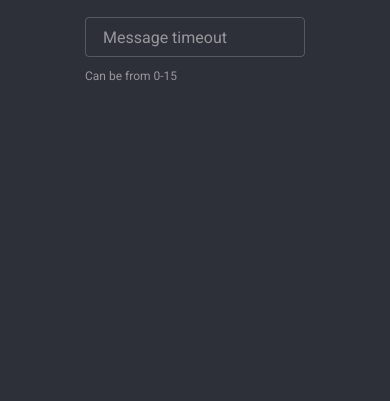
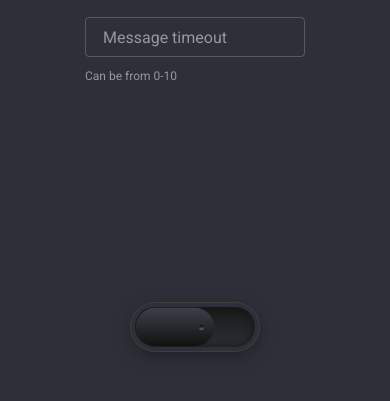
Before and after one commit to MartinaVukanovic/Rating-app-client, a Vue app: page /settings in a window 390 px wide. Shown: the part 366-767 px from the top of the page. Built offline with nearby package versions, Linux system fonts and the light colour scheme; no server answers; what vue-chartkick would draw is missing.

Commit message:
dark light theme, toggle switch

```diff
--- a/src/App.vue
+++ b/src/App.vue
@@ -24,6 +24,8 @@ export default {
   },
   mounted() {
     this.settingsGet();
+    const localTheme = localStorage.getItem('theme');
+    document.documentElement.setAttribute('data-theme', localTheme);
   },
 };
 </script>
@@ -47,18 +49,27 @@ export default {
   --settings-text: rgba(255, 255, 255, 0.5);
   --settings-text-light: rgba(255, 255, 255, 0.7);
   --settings-border: rgba(255, 255, 255, 0.2);
+  --calendar: #2d3038;
+  --calendar-header: rgb(0, 107, 245, 0.8);
+  --calendar-month: white;
+  --calendar-end: #006bf5;
+  --calendar-text-color: white;
+  --background-black-calendar: var(--background-black);
 }
-:root.dark-theme {
-  --smile-green: #00a86b;
-  --smile-red: #f9585a;
-  --smile-blue: #41b3e9;
-  --smile-grey: #7a7a7a;
-  --smile-yellow: #ffba13;
+
+[data-theme='light'] {
   --background-black: #ececec;
   --stat-background: #dddddd;
   --settings-text-light: rgba(0, 0, 0, 0.85);
   --settings-text: rgba(0, 0, 0, 0.85);
   --settings-border: rgba(0, 0, 0, 0.3);
+  --calendar: #f0e5e5;
+  --calendar-white: white;
+  --calendar-header: rgba(214, 100, 33, 0.8);
+  --calendar-month: black;
+  --calendar-end: #e96d47;
+  --calendar-text-color: rgb(70, 70, 70);
+  --background-black-calendar: rgba(233, 109, 71, 0.4);
 }
 
 html,
--- a/src/components/SmileyFace.vue
+++ b/src/components/SmileyFace.vue
@@ -16,9 +16,14 @@ export default {
       type: String,
     },
     color: {
-      required: true,
+      required: false,
       type: String,
     },
+  },
+  data() {
+    return {
+      theme: '',
+    };
   },
   methods: {
     ...mapActions(['submitEmotion', 'toggleWelcomePage', 'toggleSpin']),
@@ -42,11 +47,20 @@ export default {
       return `../../assets/${this.imageType}.svg`;
     },
     imageStyles() {
+      if (this.theme === 'light') {
+        return {
+          backgroundColor: utils.hexToRGB(this.getCssVariable(this.color), 0.65),
+          borderLeft: `3px ${utils.hexToRGB(this.getCssVariable(this.color), 1)} solid`,
+        };
+      }
       return {
         backgroundColor: utils.hexToRGB(this.getCssVariable(this.color), 0.1),
         borderLeft: `3px ${utils.hexToRGB(this.getCssVariable(this.color), 1)} solid`,
       };
     },
+  },
+  mounted() {
+    this.theme = localStorage.getItem('theme');
   },
 };
 </script>
--- /dev/null
+++ b/src/components/ToggleSwitch.vue
@@ -0,0 +1,69 @@
+<template>
+  <div><input type="checkbox" :checked="checkTheme" /></div>
+</template>
+
+<script>
+export default {
+  props: ['theme'],
+  computed: {
+    checkTheme() {
+      if (this.theme === 'light') {
+        return true;
+      }
+      return false;
+    },
+  },
+};
+</script>
+
+<style lang="scss" scoped>
+input[type='checkbox'] {
+  position: relative;
+  width: 120px;
+  height: 40px;
+  -webkit-appearance: none;
+  background: linear-gradient(0deg, #2d3038, rgb(26, 26, 26));
+  outline: none;
+  border-radius: 20px;
+  box-shadow: 0 0 0 4px #2d3038, 0 0 0 5px #3e3e3e, inset 0 0 10px rgb(22, 22, 22),
+    0 5px 20px rgba(0, 0, 0, 0.5), inset 0 0 15px rgba(32, 32, 32, 0.2);
+}
+input[type='checkbox']::before {
+  content: '';
+  position: absolute;
+  top: 0;
+  left: 0;
+  width: 80px;
+  height: 40px;
+  background: linear-gradient(0deg, rgb(17, 17, 17), #3d4049);
+  border-radius: 20px;
+  transform: scale(0.98, 0.96);
+  transition: 0.5s;
+}
+input:checked[type='checkbox']::before {
+  left: 40px;
+  background: linear-gradient(0deg, #9b9489, #dddddd);
+}
+input[type='checkbox']::after {
+  content: '';
+  position: absolute;
+  top: calc(50% - 2px);
+  left: 64px;
+  width: 5px;
+  height: 5px;
+  background: linear-gradient(0deg, #6b6b6b, #000);
+  transition: 0.5s;
+  border-radius: 50%;
+}
+input:checked[type='checkbox']::after {
+  background: #e4e3d3;
+  left: 105px;
+  box-shadow: 0 0 5px #ffffff, 0 0 15px #d4d4d4;
+}
+input:checked[type='checkbox'] {
+  background: linear-gradient(0deg, #e9e8e8, #c9c9c9);
+  box-shadow: 0 0 2px #cecece, 0 0 0 4px #c4c4c4, 0 0 0 5px #b3b3b3,
+    inset 0 0 20px rgb(143, 143, 143), 0 5px 20px rgba(136, 136, 136, 0.5),
+    inset 0 0 15px rgba(228, 227, 227, 0.3);
+}
+</style>
--- a/src/pages/NotFound.vue
+++ b/src/pages/NotFound.vue
@@ -1,6 +1,8 @@
 <template>
   <div class="container">
-    <SmileyFace type="very_dissatisfied"></SmileyFace>
+    <div>
+      <SmileyFace type="very_dissatisfied" :class="{ dark: this.theme == 'light' }"></SmileyFace>
+    </div>
     <div>404 - page not found</div>
   </div>
 </template>
@@ -12,11 +14,20 @@ export default {
   components: {
     SmileyFace,
   },
+  data() {
+    return {
+      theme: '',
+    };
+  },
+  mounted() {
+    this.theme = localStorage.getItem('theme');
+  },
 };
 </script>
 
 <style lang="scss" scoped>
 .container {
+  font-weight: 300;
   text-align: center;
   font-size: 30px;
   display: flex;
@@ -31,6 +42,10 @@ export default {
 .smiley {
   margin-top: -40px;
 }
+.dark {
+  margin-top: -40px;
+  filter: invert(1);
+}
 
 @media all and (max-width: 760px) {
   .container {
--- a/src/pages/Settings.vue
+++ b/src/pages/Settings.vue
@@ -9,13 +9,20 @@
       <div class="emojiPreview other">
         <div>
           <p class="emotionsTxt">Emotions preview</p>
-          <div class="smileyFaceContainer">
+          <div class="smileyFaceContainer light" v-if="this.theme == 'light'">
             <SmileyFace
               class="smiley-face"
               :type="emotion.name"
               v-for="emotion in emotionList"
               :key="emotion.name"
-              :color="emotion.color"
+            ></SmileyFace>
+          </div>
+          <div class="smileyFaceContainer" v-else>
+            <SmileyFace
+              class="smiley-face"
+              :type="emotion.name"
+              v-for="emotion in emotionList"
+              :key="emotion.name"
             ></SmileyFace>
           </div>
         </div>
@@ -55,9 +62,12 @@
           />
           <label class="txt" @click="focusTimeoutInput">Message timeout </label>
           <p class="error">{{ messageTimeoutError }}</p>
-          <label class="txtUnder">Can be from 0-15 </label>
+          <label class="txtUnder">Can be from 0-10 </label>
         </div>
       </div>
+    </div>
+    <div class="theme">
+      <ToggleSwitch @click="toggleTheme" :theme="this.theme"> </ToggleSwitch>
     </div>
   </div>
 </template>
@@ -67,6 +77,7 @@ import utils from '@/utility';
 import { debounce } from 'lodash';
 import { mapActions, mapGetters } from 'vuex';
 import SmileyFace from '../components/SmileyFace';
+import ToggleSwitch from '../components/ToggleSwitch';
 
 export default {
   data() {
@@ -77,10 +88,12 @@ export default {
       thankYouMessageError: '',
       messageTimeoutError: '',
       debouncedSubmit: null,
+      theme: '',
     };
   },
   components: {
     SmileyFace,
+    ToggleSwitch,
   },
   methods: {
     ...mapActions('admin', ['settingsPost']),
@@ -116,18 +129,23 @@ export default {
           this.thankYouMessageError = 'message needs to be between 3 and 120 characters long';
         }
       } else if (value === this.messageTimeout) {
-        if (utils.validateNumber(value, 0, 15)) {
+        if (utils.validateNumber(value, 0, 10)) {
           this.messageTimeoutError = '';
           this.settingsPost({ type: 'messageTime', value });
           this.messageTimeout = null;
           this.blurmessageTimeout();
         } else {
-          this.messageTimeoutError = 'message timeout needs to be Integer between 0 and 15';
+          this.messageTimeoutError = 'message timeout needs to be Integer between 0 and 10';
         }
       } else if (value === this.numberOfEmotions) {
         this.settingsPost({ type: 'numberOfEmotions', value });
         this.blurnumberOfEmotions();
       }
+    },
+    toggleTheme() {
+      this.theme = this.theme === 'light' ? 'dark' : 'light';
+      document.documentElement.setAttribute('data-theme', this.theme);
+      localStorage.setItem('theme', this.theme);
     },
   },
   computed: {
@@ -148,6 +166,7 @@ export default {
     },
   },
   mounted() {
+    this.theme = localStorage.getItem('theme');
     this.numberOfEmotions = this.emotionNumber;
     this.debouncedSubmit = debounce(this.submit, 2000);
   },
@@ -155,6 +174,12 @@ export default {
 </script>
 
 <style lang="scss" scoped>
+.light {
+  filter: invert(1);
+}
+.theme {
+  margin-bottom: 35vh;
+}
 .error {
   font-size: 12px;
   letter-spacing: 1px;
@@ -165,11 +190,14 @@ export default {
 .settingsContainer {
   display: flex;
   justify-content: center;
+  align-items: center;
   background-color: var(--stat-background);
+  flex-direction: column;
+  height: 100vh;
 
   .settings {
     padding: 4vh 5vw 0 5vw;
-    height: 100vh;
+    height: 80vh;
     width: 65vw;
 
     .settingsTxt {
@@ -184,7 +212,6 @@ export default {
 .inp:valid + .txt {
   font-size: 12px;
   top: -11px;
-  transition: 0.35s;
 }
 select option {
   background-color: var(--stat-background);
@@ -220,7 +247,6 @@ hr {
   .smiley {
     height: 55px;
     width: 38px;
-    background-color: var(--stat-background) !important;
     border: none !important;
   }
 }
@@ -236,7 +262,6 @@ hr {
     left: 8px;
     position: absolute;
     font-size: 16px;
-    transition: 0.4s;
   }
   .txtUnder {
     color: var(--settings-text);
@@ -287,6 +312,7 @@ hr {
   .settings {
     margin-top: 80px;
     padding: 0px !important;
+    width: 40vw !important;
   }
   .other {
     justify-content: center;
@@ -303,4 +329,12 @@ hr {
     margin-top: 10px;
   }
 }
+@media only screen and (max-width: 550px) {
+  .settings {
+    width: 60vw !important;
+  }
+  .theme {
+    margin-bottom: 15vh;
+  }
+}
 </style>
--- a/src/pages/Today.vue
+++ b/src/pages/Today.vue
@@ -88,7 +88,7 @@ export default {
   .text-content {
     padding: 10px;
     .title {
-      max-width: 640px;
+      max-width: 660px;
       margin: 0 auto;
       p {
         color: var(--settings-text-light);
--- a/src/styles/datepicker.scss
+++ b/src/styles/datepicker.scss
@@ -1,5 +1,5 @@
 .db__calendar_header {
-  color: rgb(0, 107, 245, 0.8);
+  color: var(--calendar-header);
 }
 .dp__calendar_header_separator {
   height: 0px;
@@ -8,13 +8,17 @@
 .dp__input {
   background-color: var(--background-black);
   color: var(--settings-text-light);
-  border: 1px solid rgb(255, 255, 255, 0.2);
+  border: 1px solid var(--settings-border);
   border-radius: 4px;
   width: 90%;
   margin-left: 30px;
 }
+.dp__overlay_cell_active {
+  background: var(--calendar-end);
+}
 .dp__instance_calendar {
-  background-color: var(--stat-background);
+  background-color: var(--calendar);
+  padding: 10px;
 }
 .dp__range_end,
 .dp__active_date {
@@ -32,7 +36,8 @@
   width: 35px;
 }
 .dp__range_start {
-  background-color: var(--background-black);
+  background-color: var(--background-black-calendar);
+  color: white;
 }
 .dp__input_icon_pad {
   padding-left: 12px;
@@ -43,5 +48,39 @@
 .dp__input_icon {
   height: 21px !important;
   width: 21px;
-  color: rgb(255, 255, 255, 0.6);
 }
+.dp__month_year_select {
+  color: var(--calendar-month);
+}
+.dp__month_year_select:hover {
+  background-color: var(--background-black-calendar);
+}
+.dp__inner_nav:hover {
+  color: var(--calendar-white);
+  background-color: var(--background-black-calendar);
+}
+.dp__range_end,
+.dp__active_date {
+  background-color: var(--calendar-end);
+}
+.dp__calendar_item {
+  color: var(--calendar-text-color);
+}
+.dp__button {
+  background: var(--calendar);
+}
+.dp__overlay {
+  background: var(--calendar);
+  color: var(--calendar-text-color);
+}
+.dp__arrow_top {
+  background-color: var(--calendar);
+  border-left: 1px solid var(--dp-menu-border-color);
+  border-top: 1px solid var(--dp-menu-border-color);
+}
+.dp__overlay_cell:hover {
+  background-color: var(--background-black-calendar);
+}
+.dp__button:hover {
+  background-color: var(--calendar-end);
+}
```
Also changed, not shown: src/components/InputComponent.vue (deleted, +0 -57 lines), src/components/NavBar.vue (+27 -5 lines), src/pages/Reports.vue (+0 -11 lines).
